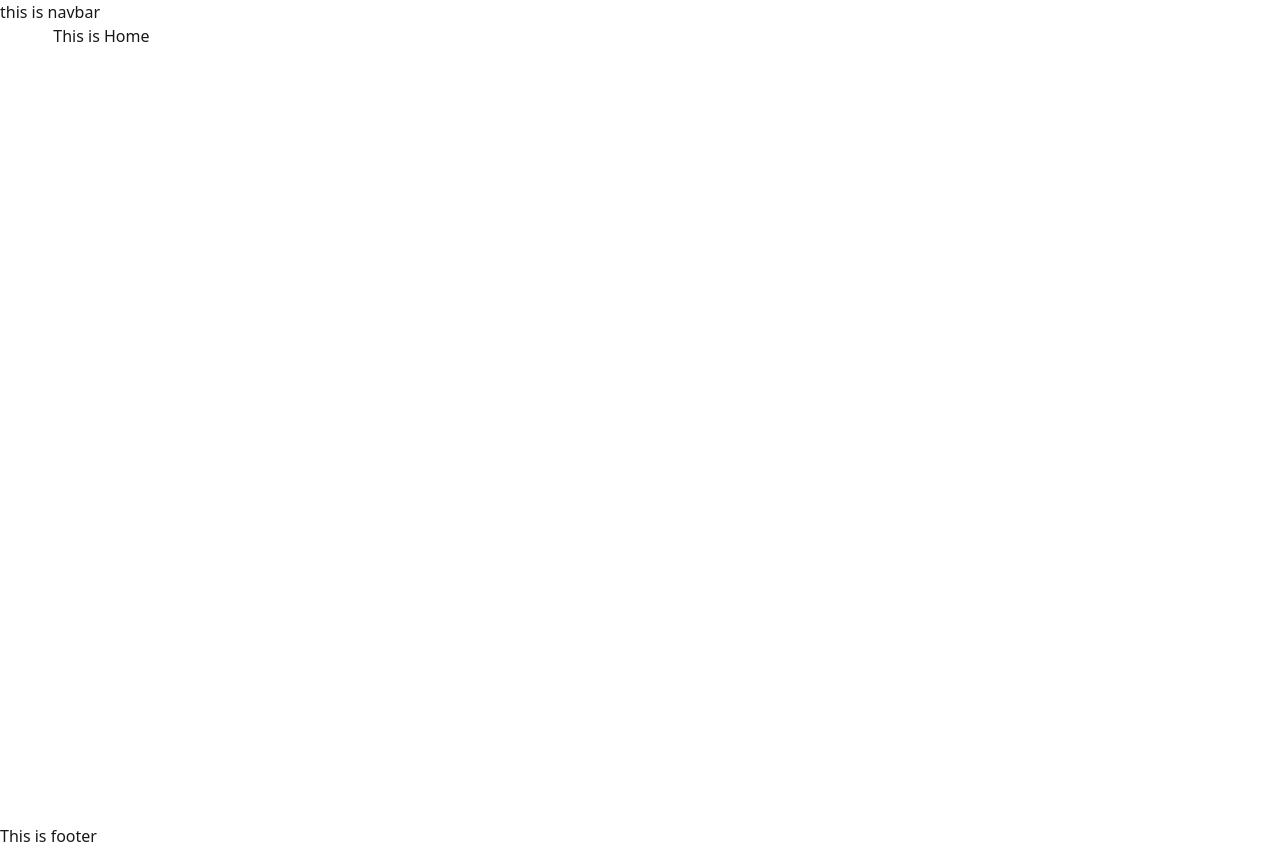
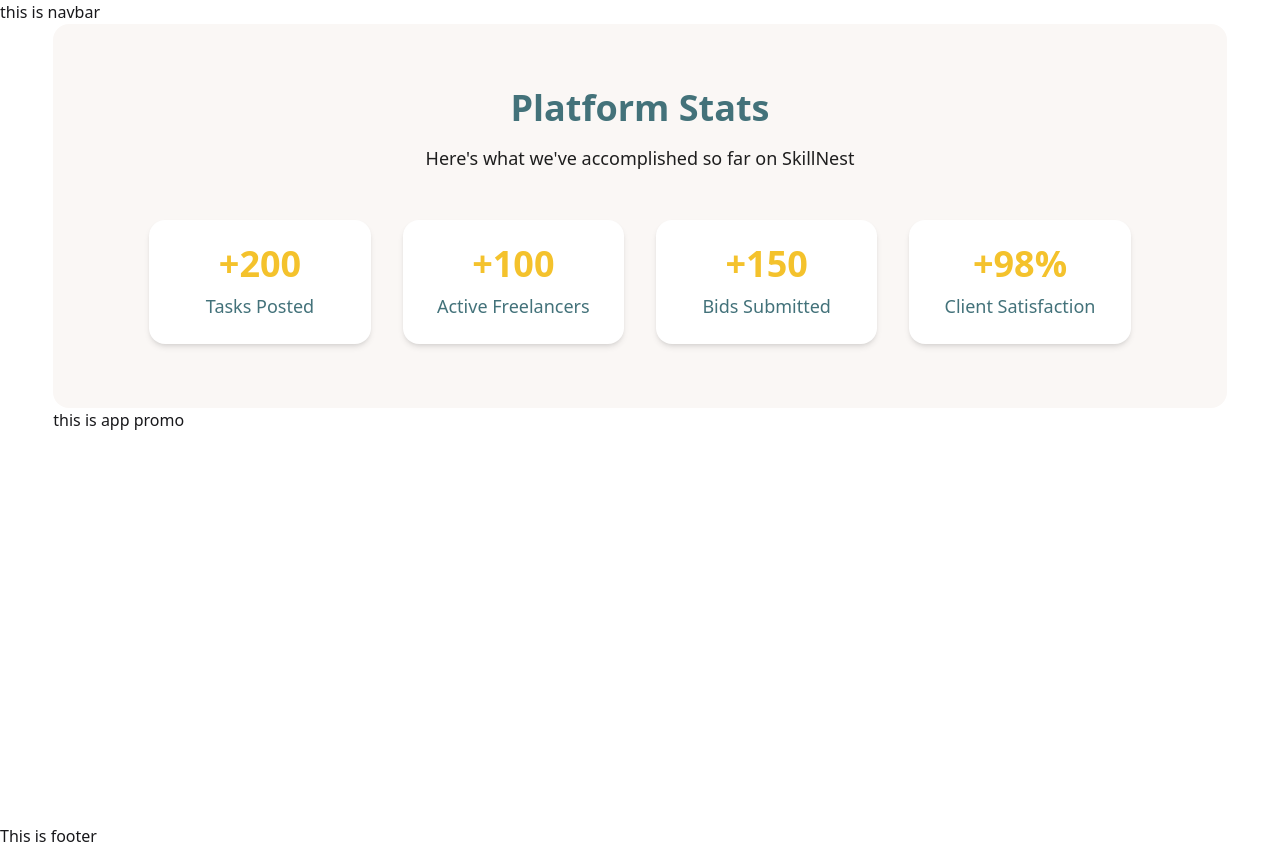
Before and after one commit to touhidtamim/Skillnest-Client-Side, a React (Vite) app: page / in a window 1280 px wide. Built offline with nearby package versions, Linux system fonts and the light colour scheme.

Commit message:
implement plartform stats

```diff
--- /dev/null
+++ b/src/Components/AppPromo.jsx
@@ -0,0 +1,7 @@
+import React from "react";
+
+const AppPromo = () => {
+  return <div>this is app promo</div>;
+};
+
+export default AppPromo;
--- /dev/null
+++ b/src/Components/PlatformStats.jsx
@@ -0,0 +1,42 @@
+import React from "react";
+
+const PlatformStats = () => {
+  return (
+    <section class="bg-[#FAF7F5] rounded-2xl  py-16 px-4 sm:px-8 md:px-12 lg:px-24">
+      <div class="max-w-7xl mx-auto text-center">
+        <h2 class="text-3xl sm:text-4xl font-bold text-[#43727A] mb-4">
+          Platform Stats
+        </h2>
+        <p class="text-[#1E1E1E] text-base sm:text-lg mb-12">
+          Here's what we've accomplished so far on SkillNest
+        </p>
+
+        <div class="grid grid-cols-1 sm:grid-cols-2 lg:grid-cols-4 gap-8">
+          <div class="bg-white shadow-md rounded-2xl p-6">
+            <h3 class="text-4xl font-extrabold text-[#F4C22C] mb-2">+200</h3>
+            <p class="text-[#43727A] text-lg font-medium">Tasks Posted</p>
+          </div>
+
+          <div class="bg-white shadow-md rounded-2xl p-6">
+            <h3 class="text-4xl font-extrabold text-[#F4C22C] mb-2">+100</h3>
+            <p class="text-[#43727A] text-lg font-medium">Active Freelancers</p>
+          </div>
+
+          <div class="bg-white shadow-md rounded-2xl p-6">
+            <h3 class="text-4xl font-extrabold text-[#F4C22C] mb-2">+150</h3>
+            <p class="text-[#43727A] text-lg font-medium">Bids Submitted</p>
+          </div>
+
+          <div class="bg-white shadow-md rounded-2xl p-6">
+            <h3 class="text-4xl font-extrabold text-[#F4C22C] mb-2">+98%</h3>
+            <p class="text-[#43727A] text-lg font-medium">
+              Client Satisfaction
+            </p>
+          </div>
+        </div>
+      </div>
+    </section>
+  );
+};
+
+export default PlatformStats;
--- a/src/Pages/Home.jsx
+++ b/src/Pages/Home.jsx
@@ -1,7 +1,14 @@
 import React from "react";
+import PlatformStats from "../Components/PlatformStats";
+import AppPromo from "../Components/AppPromo";
 
 const Home = () => {
-  return <div>This is Home</div>;
+  return (
+    <div>
+      <PlatformStats></PlatformStats>
+      <AppPromo></AppPromo>
+    </div>
+  );
 };
 
 export default Home;
```
